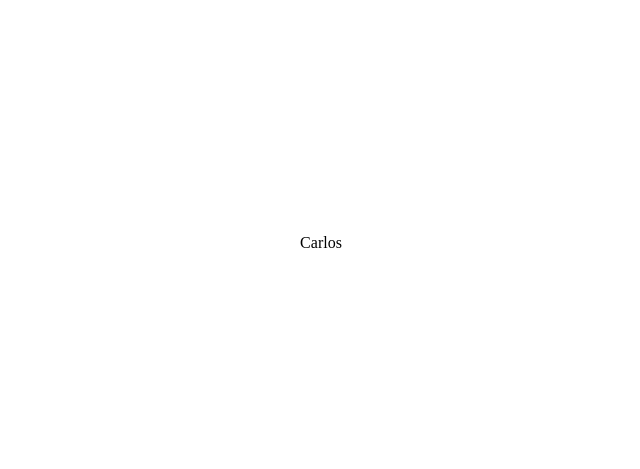
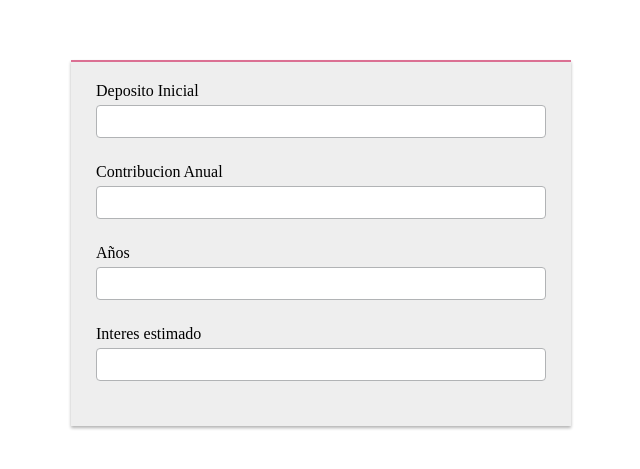
Before and after one commit to juan-carlos-aguilar/guia-definitiva, a React (Vite) app: page / in a window 1280 px wide. Shown: the part 157-626 px from the top of the page, without its empty margins (319-959 px from the left). Built offline with nearby package versions, Linux system fonts and the light colour scheme.

Commit message:
Added form and some functionality
- Added form fields
- Style
- Error Handling

```diff
--- a/package.json
+++ b/package.json
@@ -8,6 +8,7 @@
     "preview": "vite preview"
   },
   "dependencies": {
+    "formik": "^2.2.9",
     "react": "^17.0.2",
     "react-dom": "^17.0.2",
     "styled-components": "^5.3.5"
--- a/src/App.tsx
+++ b/src/App.tsx
@@ -1,19 +1,50 @@
 //import './App.css';
 import styled from 'styled-components';
+import { Formik, Form } from 'formik';
+import Input from './components/Input'
 
+// Adding styles with Styled-components
 const Container = styled.div`
   display: flex;
   justify-content: center;
   height: 100%;
   align-items: center;
 `
+const Section = styled.section`
+  background-color: #eee;
+  border-top: solid 2px palevioletred;
+  padding: 20px 25px;
+  width: 500px;
+  box-shadow: 0px 2px 3px rgb(0,0,0,0.3);
+`
 
 function App() {
-    return (
-      <Container>
-        Carlos
-      </Container>
-    )
+  const handleSubmit = () => {
+
+  }
+
+  return (
+    <Container>
+      <Section>
+        <Formik
+          initialValues={{
+            deposit: '',
+            contribution: '',
+            years: '',
+            rate: '',
+          }}
+          onSubmit={handleSubmit}
+        >
+          <Form>
+            <Input name="deposit" label="Deposito Inicial" />
+            <Input name="contribution" label="Contribucion Anual" />
+            <Input name="years" label="Años" />
+            <Input name="rate" label="Interes estimado" />
+          </Form>
+        </Formik>
+      </Section>
+    </Container>
+  )
 }
 
 export default App
--- /dev/null
+++ b/src/components/Input.tsx
@@ -0,0 +1,38 @@
+import styled from 'styled-components';
+import { useField } from 'formik'
+
+const Control = styled.div`
+    margin-bottom: 20px;
+`
+const Label = styled.label`
+    color: #000;
+    display: block;
+    margin-bottom: 5px;
+`
+
+const MyInput = styled.input`
+    outline: none;
+    padding: 8px;
+    border: solid 1px #b1b3b5;
+    border-radius: 4px;
+    width: 100%;
+    margin-bottom: 5px;
+`
+
+const ErrorMessage = styled.div`
+    color: #f00;
+`
+const Input = ({ label, ...props }) => {
+    const [field, meta] = useField(props)
+    return (
+        <Control>
+            <Label>{label}</Label>
+            <MyInput {...field} {...props} />
+            {meta.touched && meta.error ? (
+                <ErrorMessage>{meta.errror}</ErrorMessage>
+            ) : null}
+        </Control>
+    )
+}
+
+export default Input
```
Also changed, not shown: 1 other file (tests, documents, lock files or other folders).
